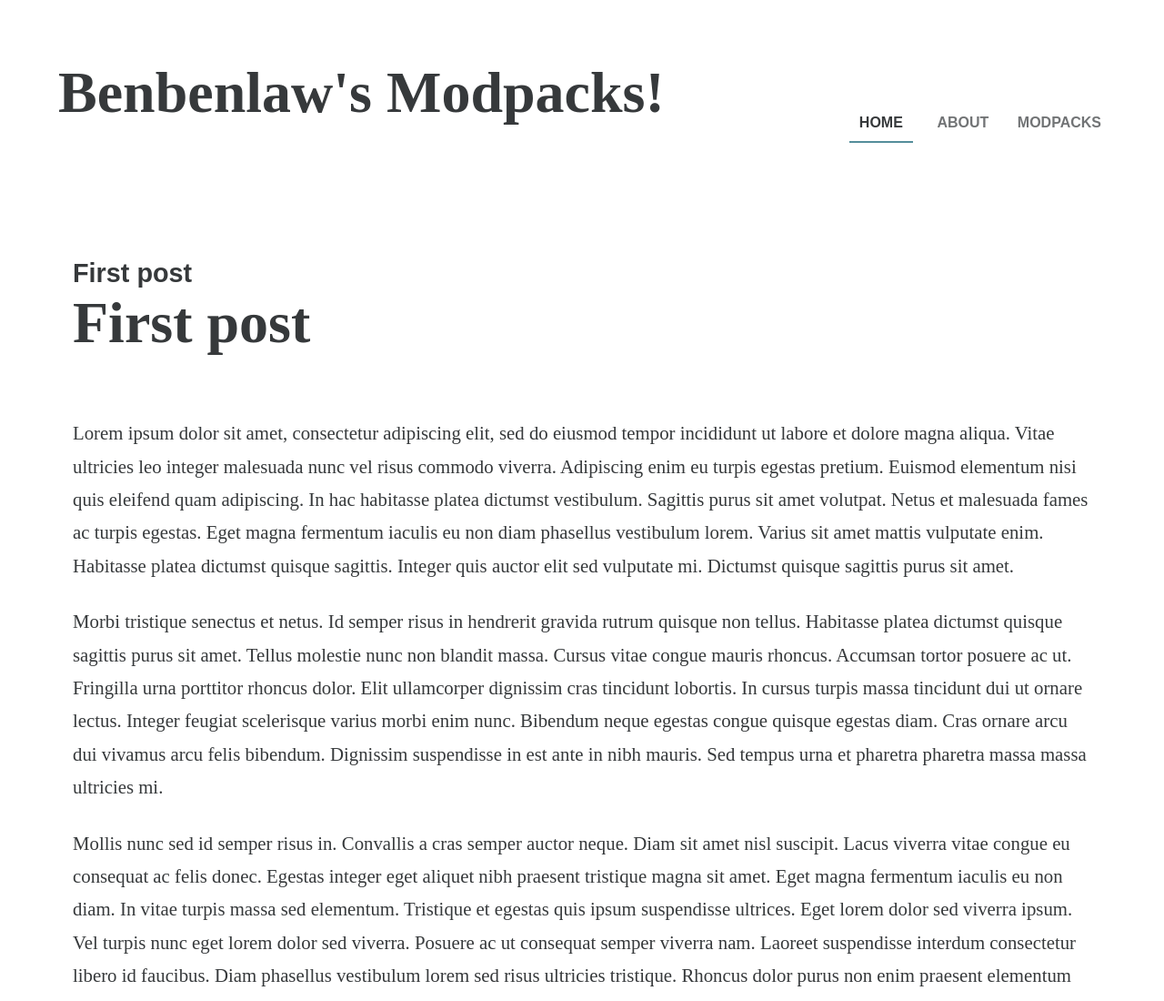
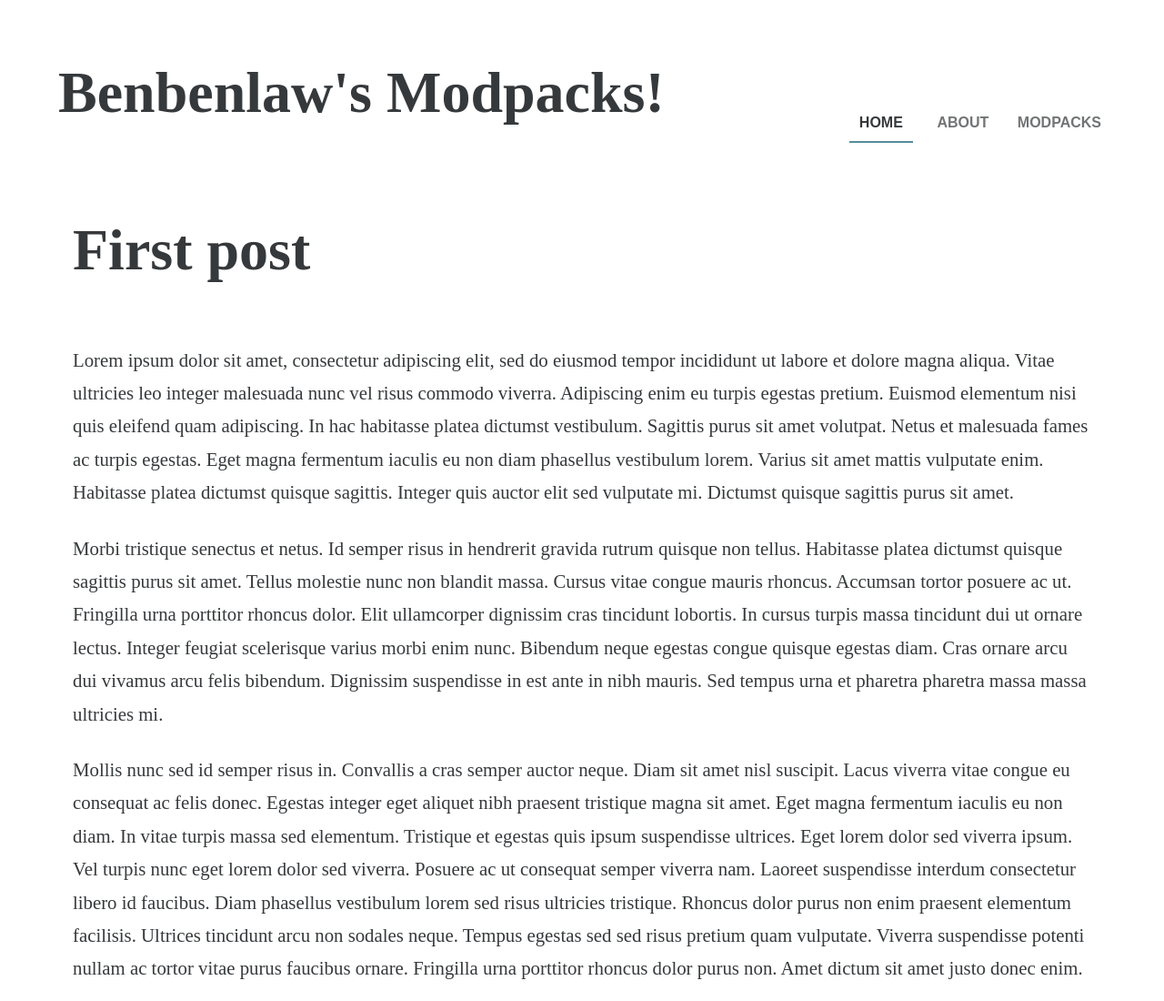
Before and after one commit to RoboXGamer/astro-blog-test, an Astro site: page /modpacks/first-post in a window 1280 px wide. Shown: the top 1100 px of the page at 91% size. Built offline with nearby package versions, Linux system fonts and the light colour scheme; Astro itself is replaced by a stand-in of ours.

Commit message:
fix duplicate title

```diff
--- a/src/layouts/ModpackPost.astro
+++ b/src/layouts/ModpackPost.astro
@@ -14,7 +14,6 @@ const { title, description, pubDate, updatedDate, heroImage } = Astro.props;
 <BaseLayout  title={SITE_TITLE} description={SITE_DESCRIPTION}>
 	<article>
 	{heroImage && <img width={720} height={360} src={heroImage} alt="" />}
-	<h2 class="title">{title}</h2>
 	<slot />
 	</article>
 </BaseLayout>
```
